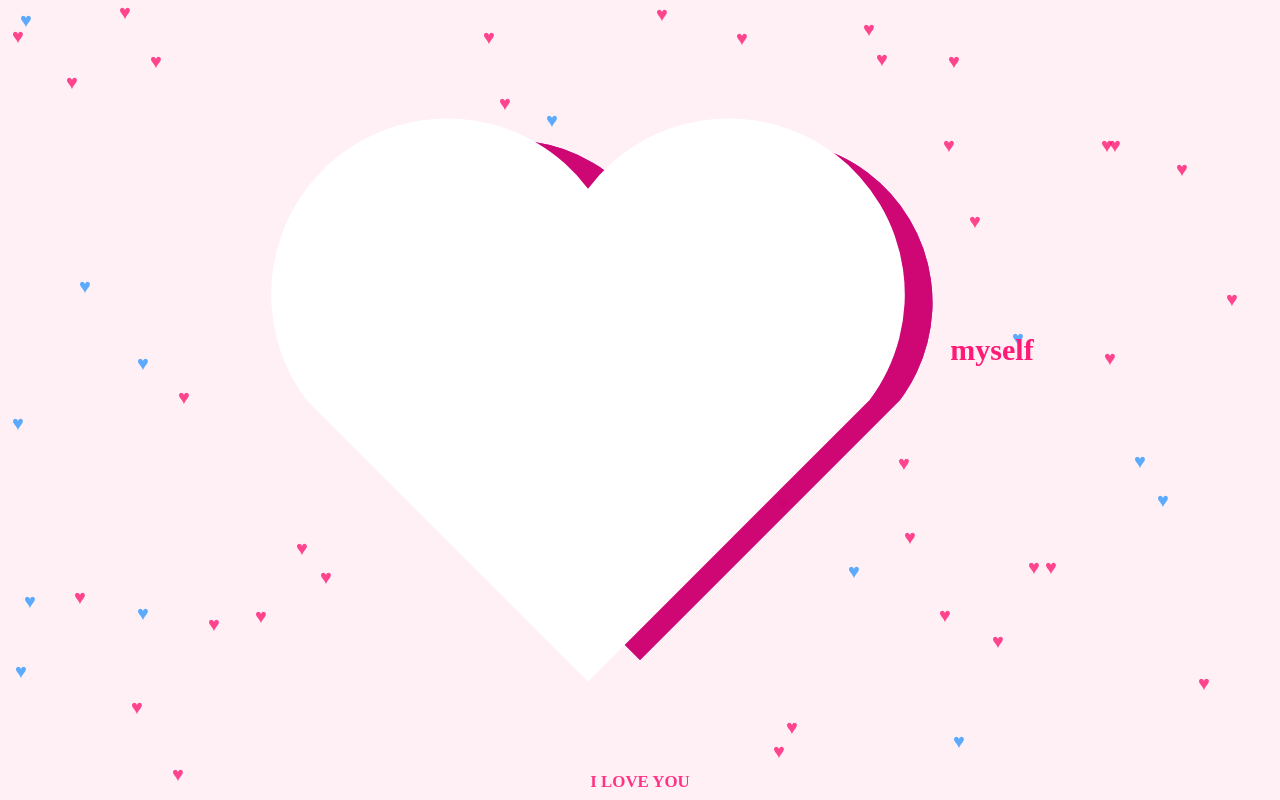
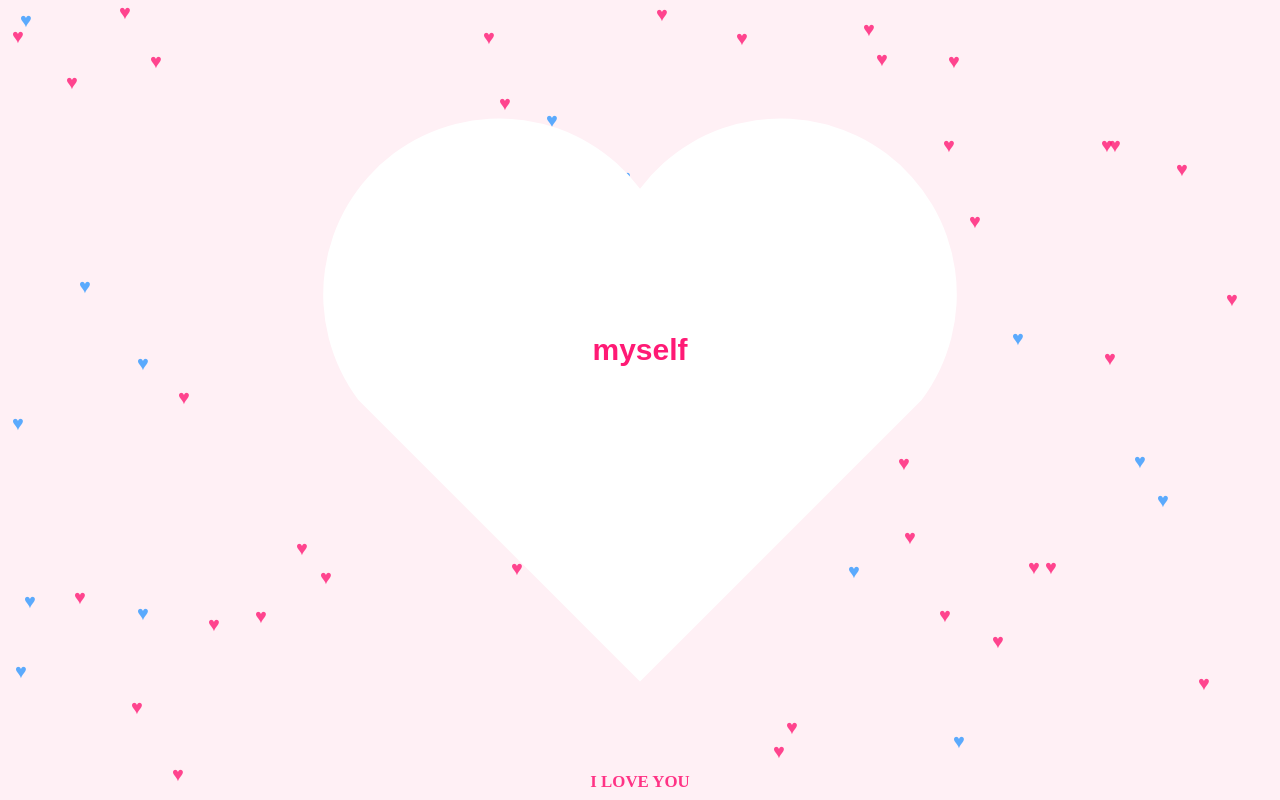
Before and after one commit to imstagram-reels/love, a plain HTML site: page index.html in a window 1280 px wide. Drawn offline with Linux system fonts and the light colour scheme.

Commit message:
Update index.html

```diff
--- a/index.html
+++ b/index.html
@@ -6,9 +6,9 @@
   <title> Love Box</title>
 </head>
 <body>
-    <div class="glb"></div>
+    <div class="glb"><div class="center-text">myself</div>
+</div>
   <div class="box">
-    <div class="center-text">myself</div>
     <div class="love-text-bottom">I LOVE YOU</div>
     </div>
     <div class="shadow-glb-c"></div>
```
